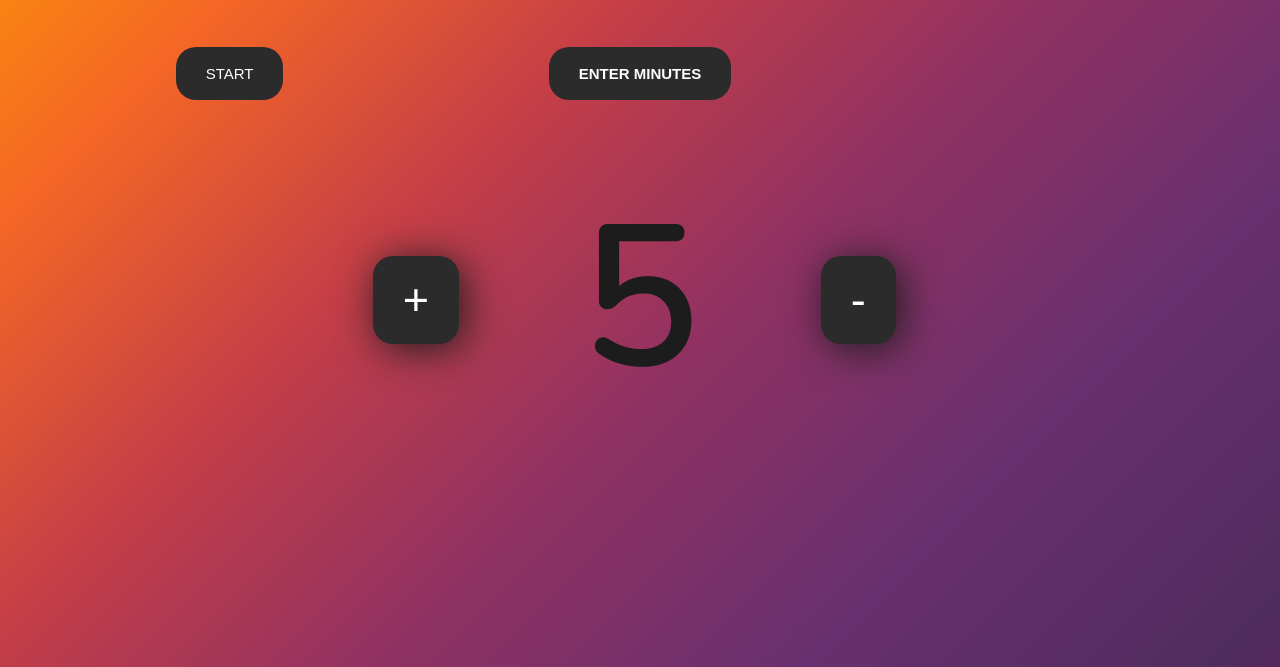
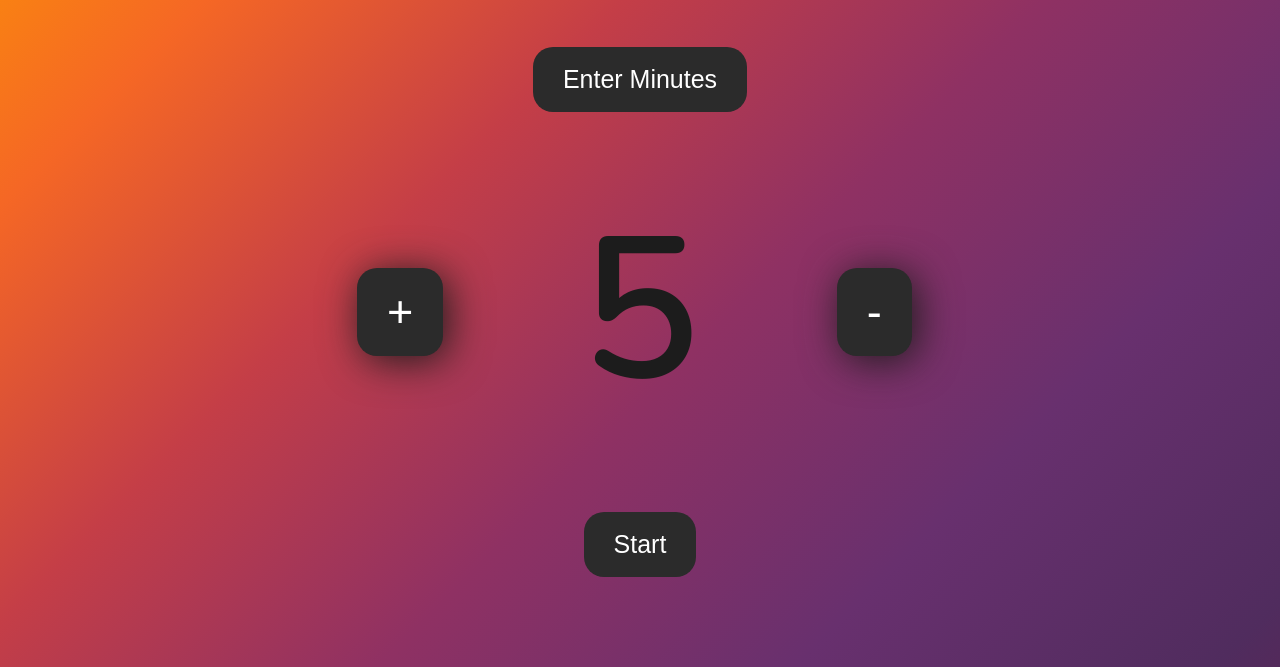
Before and after one commit to JuzerShakir/countdown, a website: page index.html in a window 1280 px wide. Shown: the part 133-800 px from the top of the page. Drawn offline with nearby package versions, Linux system fonts and the light colour scheme.

Commit message:
change font style of buttons

```diff
--- a/sass/base/_utilities.scss
+++ b/sass/base/_utilities.scss
@@ -4,9 +4,6 @@
 
   border: none;
   border-radius: 2rem;
-
-  font-size: 1.5rem;
-  text-transform: uppercase;
 
   padding: 1.8rem 3rem;
   cursor: pointer;
--- a/sass/layout/_time.scss
+++ b/sass/layout/_time.scss
@@ -1,5 +1,5 @@
 #timerEntry {
-  font-weight: 600;
+  font-size: 2.5rem;
 
   grid-column: 2 / 3;
   grid-row: 1 / 2;
@@ -56,6 +56,13 @@
   justify-self: left;
 }
 
+#start {
+  font-size: 2.5rem;
+
+  grid-column: 2 / 3;
+  grid-row: 3 / 4;
+}
+
 #secs {
   font-size: 7rem;
   font-weight: 300;
@@ -71,11 +78,15 @@
 }
 
 #pause {
+  font-size: 2.5rem;
+
   grid-column: 2 / 3;
   grid-row: 3 / 4;
 }
 
 #reset {
+  font-size: 2.5rem;
+
   grid-column: 2 / 3;
   grid-row: 1 / 2;
 }
```
Also changed, not shown: css/style.css.
